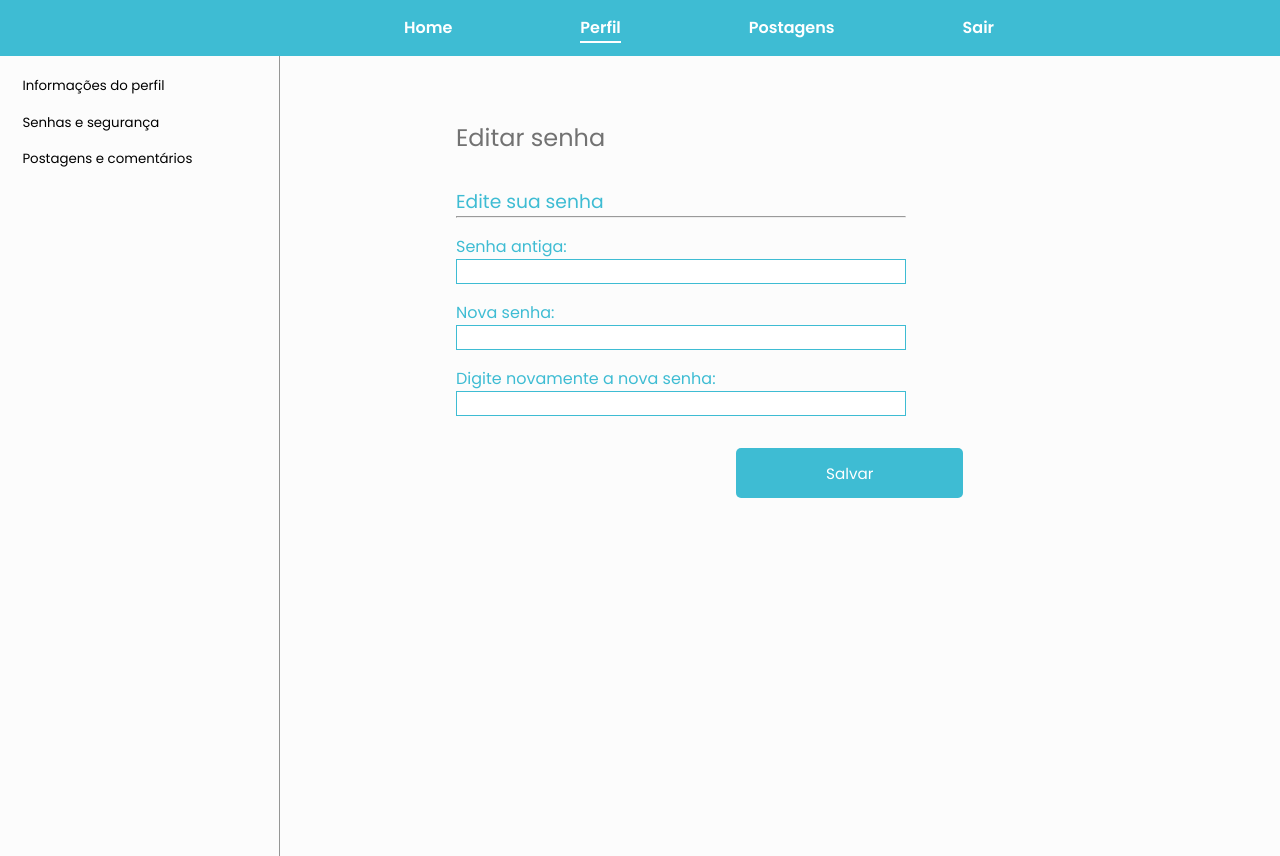
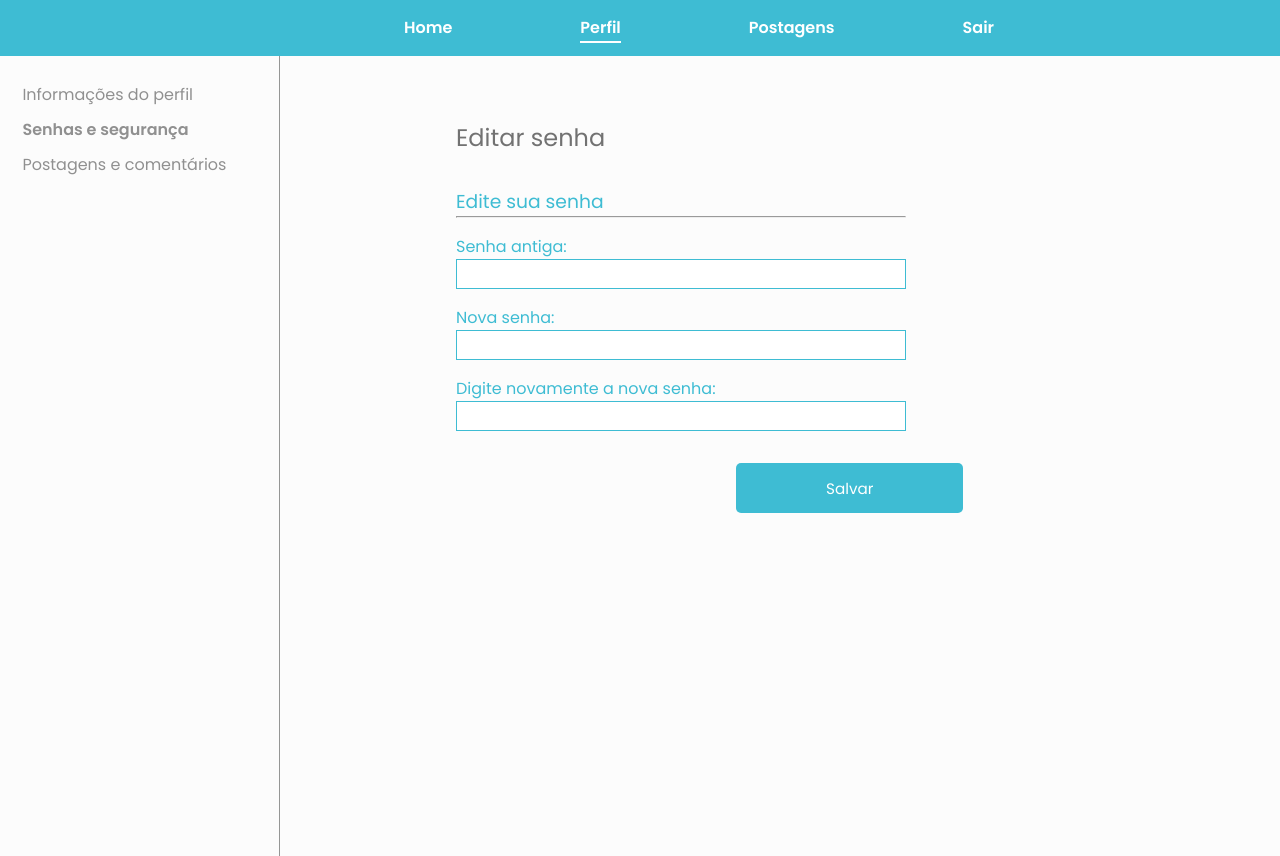
Before and after one commit to stack-over-code-atlantico/supermercadosq-fe, a React (Vite) app in the folder supermercadosq/: page /profile in a window 1280 px wide. Both pictures are taken after a click on the button "Senhas e segurança". Built offline with nearby package versions, Linux system fonts and the light colour scheme.

Commit message:
Fix: Exclusão do bug do form do senhas e segurança

```diff
--- a/supermercadosq/src/components/PasswordSecurity/PasswordSecurity.jsx
+++ b/supermercadosq/src/components/PasswordSecurity/PasswordSecurity.jsx
@@ -1,52 +1,40 @@
 import React from 'react';
-import ProfileBar from '../../pages/Profile/Profile';
 import { ProfileInformationContainer } from './styles';
+import { useState } from "react";
+
+const PasswordSecurityForm = () => {
+
+  const [senhaAntiga, setSenhaAntiga] = useState("");
+  const [novaSenha, setNovaSenha] = useState("");
+  const [repeteNovaSenha, setRepeteNovaSenha] = useState("");
 
 
-export default class PasswordSecurityForm extends React.Component {
-  constructor(props) {
-    super(props);
-    this.state = {value: ''};
-
-    this.handleChange = this.handleChange.bind(this);
-    this.handleSubmit = this.handleSubmit.bind(this);
-  }
-
-  handleChange(event) {
-    this.setState({value: event.target.value});
-  }
-
-  handleSubmit(event) {
-    alert('Um nome foi enviado: ' + this.state.value);
-    event.preventDefault();
-  }
-
-  render() {
     return (
        <>
         <ProfileInformationContainer>
             <h2 className="title">Editar senha</h2>
             <h3 className="subtitle">Edite sua senha</h3>
             <hr/>
-            <form onSubmit={this.handleSubmit}>
+            <form >
               <label>
                 Senha antiga:
-                <input type="text" value={this.state.value} onChange={this.handleChange} />
+                <input type="password" value={senhaAntiga} onChange={e => setSenhaAntiga(e.target.value) } />
               </label>
 
               <label>
                 Nova senha:
-                <input type="text" value={this.state.value} onChange={this.handleChange} />
+                <input type="password" value={novaSenha} onChange={e => setNovaSenha(e.target.value) } />
               </label>
 
               <label>
                 Digite novamente a nova senha:
-                <input type="text" value={this.state.value} onChange={this.handleChange} />
+                <input type="password" value={repeteNovaSenha} onChange={e => setRepeteNovaSenha(e.target.value) } />
               </label>
               <input id="button" type="submit" value="Salvar" />
             </form>
           </ProfileInformationContainer>
        </>
     );
-  }
 }
+
+export default PasswordSecurityForm;
--- a/supermercadosq/src/components/PasswordSecurity/styles.jsx
+++ b/supermercadosq/src/components/PasswordSecurity/styles.jsx
@@ -28,7 +28,7 @@ export const ProfileInformationContainer = styled.div`
       margin-top: 2vh;
       input {
         border: 1px solid var(--color-blue-light);
-        height: 25px;
+        height: 30px;
         width: 450px;
 
       }
--- a/supermercadosq/src/components/SideBar/SideBar.jsx
+++ b/supermercadosq/src/components/SideBar/SideBar.jsx
@@ -1,8 +1,7 @@
 import React, { useState } from 'react';
-import { SideBarContainer } from './styles'
-import { SideLink, SideItem } from './styles';
-
+import { SideBarContainer, SideItem, SideLink  } from './styles'
 import { BiChevronRight } from 'react-icons/bi';
+// import { NavLink } from 'react-router-dom';
 
 
 export default function SideBar({handleProfile, handlePassword, handlePosts}) {
@@ -10,25 +9,59 @@ export default function SideBar({handleProfile, handlePassword, handlePosts}) {
   return (
     <SideBarContainer>
         <SideItem>
-          <SideLink
-            activestyle={{fontWeight: 'bold'}}
-            onClick={handleProfile}
-          >
+          <SideLink onClick={handleProfile}>
             Informações do perfil
           </SideLink>
         </SideItem>
 
-        <SideLink activestyle={{fontWeight: 'bold'}} onClick={handlePassword}>
-          <div style={{ display: 'flex', alignItems: 'center', margin: '1rem 0'}}>
-            Senhas e segurança
-          </div>
-        </SideLink>
+        <SideItem>
+          <SideLink onClick={handlePassword}>
+              Senhas e segurança
+          </SideLink>
+        </SideItem>
 
-        <SideLink activestyle={{fontWeight: 'bold'}} onClick={handlePosts}>
-          <div style={{ display: 'flex', alignItems: 'center'}}>
-            Postagens e comentários
-          </div>
-        </SideLink>
+        <SideItem>
+          <SideLink onClick={handlePosts}>
+              Postagens e comentários
+          </SideLink>
+        </SideItem>
+
     </SideBarContainer>
   );
 }
+
+// export default function SideBar({handleProfile, handlePassword, handlePosts}) {
+
+//   return (
+//     <SideBarContainer>
+//         <SideItem>
+//           <NavLink
+//             activestyle={{fontWeight: 'bold'}}
+//             to={handleProfile}
+//           >
+//             Informações do perfil
+//           </NavLink>
+//         </SideItem>
+//         <SideItem>
+//           <NavLink activeStyle={ {
+//       textDecoration: 'none',
+//       color: 'red'
+//     }} to={handlePassword}>
+//             {/* <div style={{ display: 'flex', alignItems: 'center', margin: '1rem 0'}}> */}
+//               Senhas e segurança
+//             {/* </div> */}
+//           </NavLink>
+//         </SideItem>
+
+//         <SideItem>
+//           <NavLink activestyle={{fontWeight: 'bold'}} to={handlePosts}>
+//             {/* <div style={{ display: 'flex', alignItems: 'center'}}> */}
+//               Postagens e comentários
+//             {/* </div> */}
+//           </NavLink>
+//         </SideItem>
+
+
+//     </SideBarContainer>
+//   );
+// }
--- a/supermercadosq/src/components/SideBar/styles.jsx
+++ b/supermercadosq/src/components/SideBar/styles.jsx
@@ -13,7 +13,7 @@ export const SideBarContainer = styled.div`
 `;
 
 export const SideItem = styled.div`
-
+  margin-top: 10px;
 `
 
 export const SideLink = styled.button`
@@ -21,10 +21,19 @@ export const SideLink = styled.button`
   align-items: center;
   border: none;
   background-color: transparent;
+  color: rgba(144, 144, 144, 1);
+  font-size: 16px;
 
   &:hover {
     font-size: 1rem;
+    font-weight: bold;
   }
+
+  &:focus {
+    font-weight: bold;
+    color: rgba(144, 144, 144, 1);
+  }
+
 
   .sidelink-margin{
     margin: '1rem 0';
```
